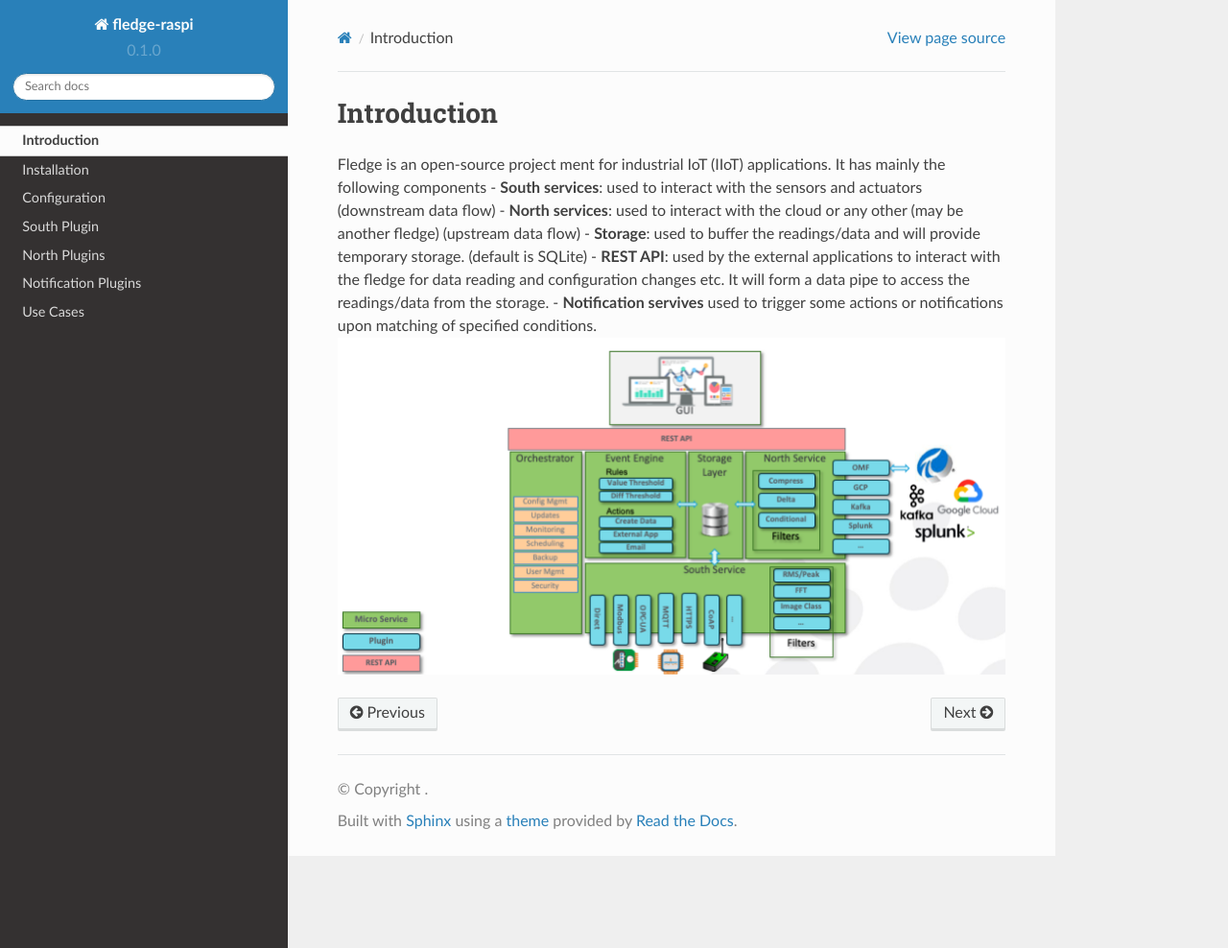
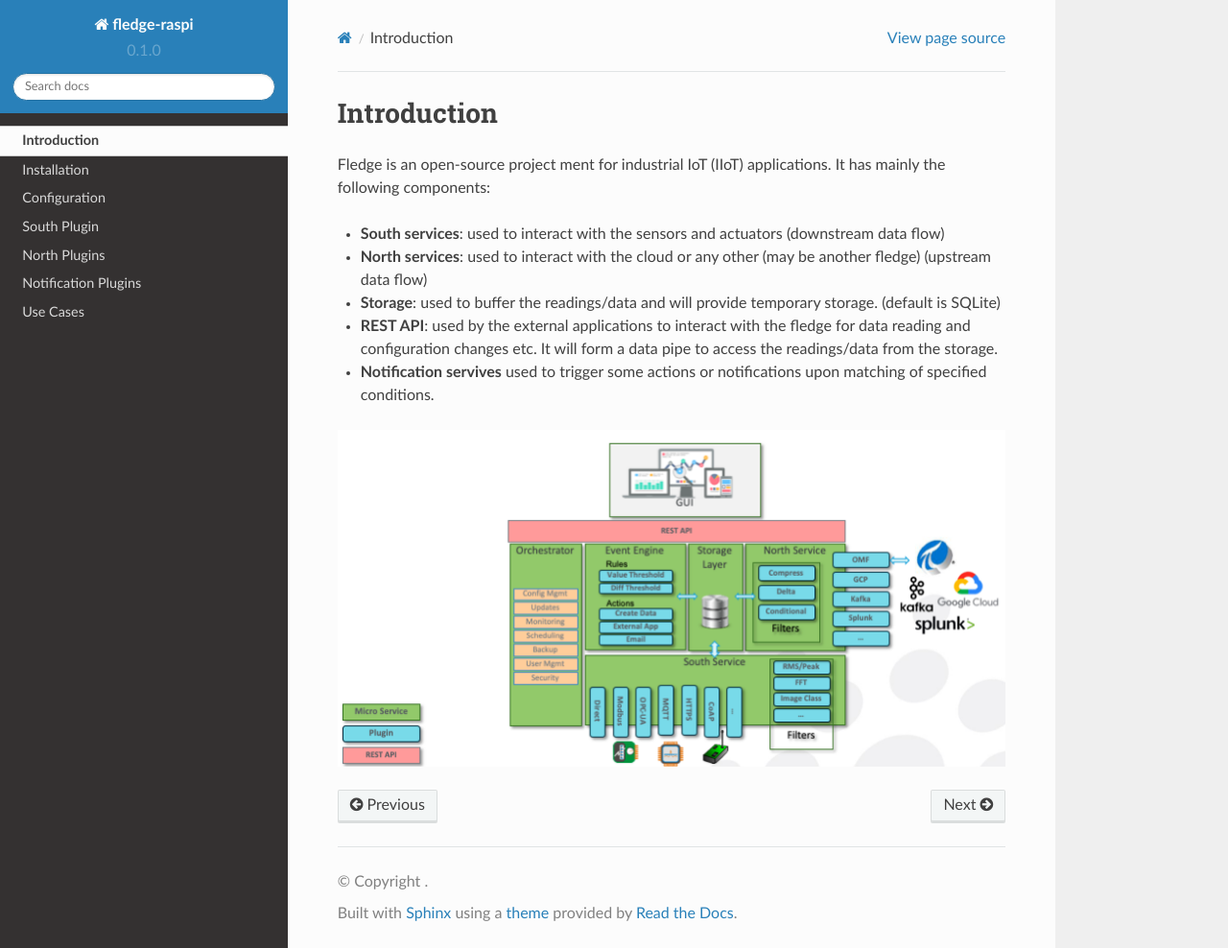
Before and after one commit to 19914039/fledgeDoc, a Sphinx documentation site: the page built from docs/source/introduction.rst, in a window 1280 px wide and 988 px high. Shown: the whole window at 96% size. Built offline with Sphinx 7.4.7 and the Read the Docs theme 2.0.0, drawn with Linux system fonts in a browser that asks for light colours.

```diff
--- a/docs/source/introduction.rst
+++ b/docs/source/introduction.rst
@@ -3,7 +3,8 @@ Introduction
 .. Images
 .. |fledge_architecture| image:: images/fledge_architecture.png
 
-Fledge is an open-source project ment for industrial IoT (IIoT) applications. It has mainly the following components
+Fledge is an open-source project ment for industrial IoT (IIoT) applications. It has mainly the following components:
+
 - **South services**: used to interact with the sensors and actuators (downstream data flow)
 - **North services**: used to interact with the cloud or any other (may be another fledge) (upstream data flow)
 - **Storage**: used to buffer the readings/data and will provide temporary storage. (default is SQLite)
```
